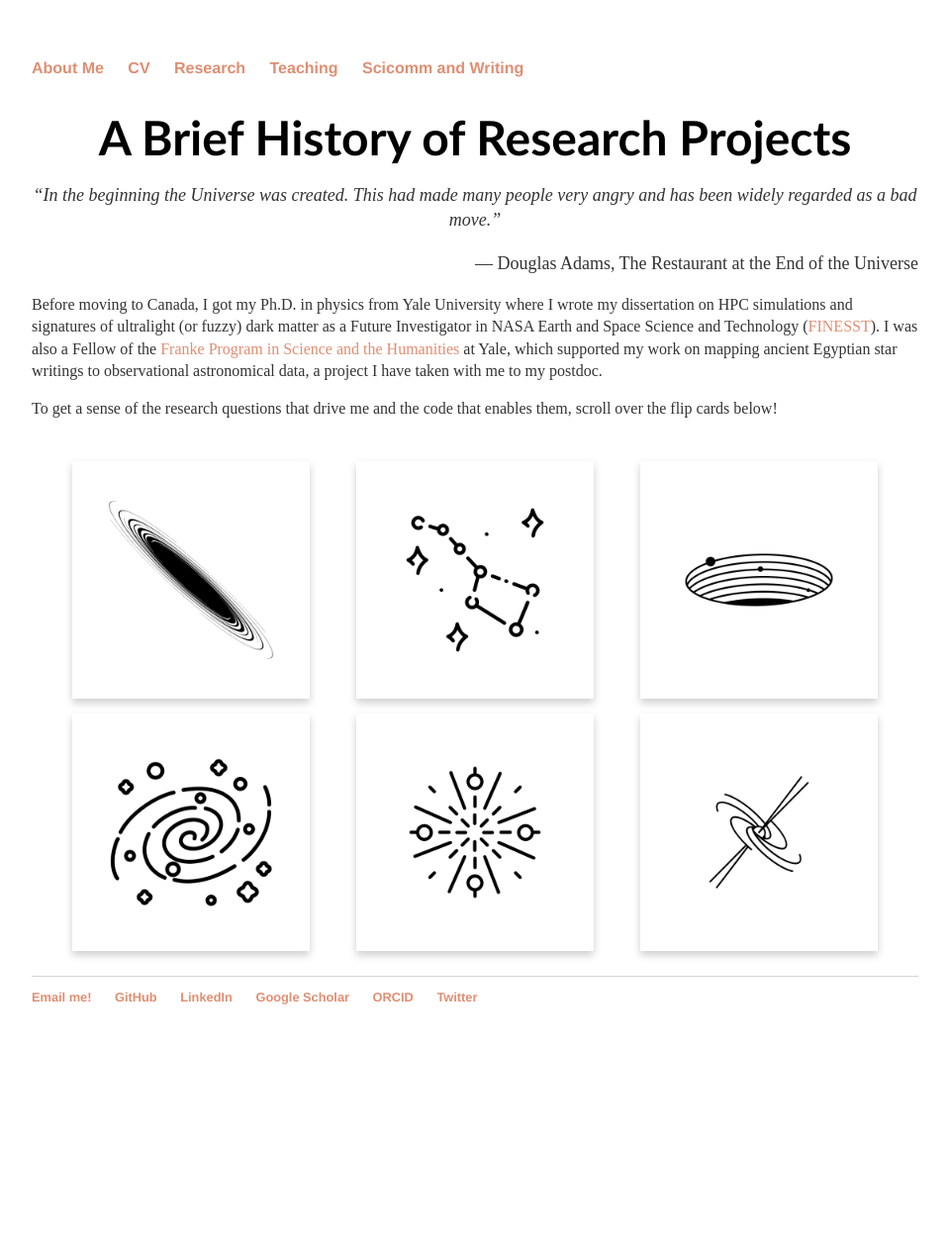
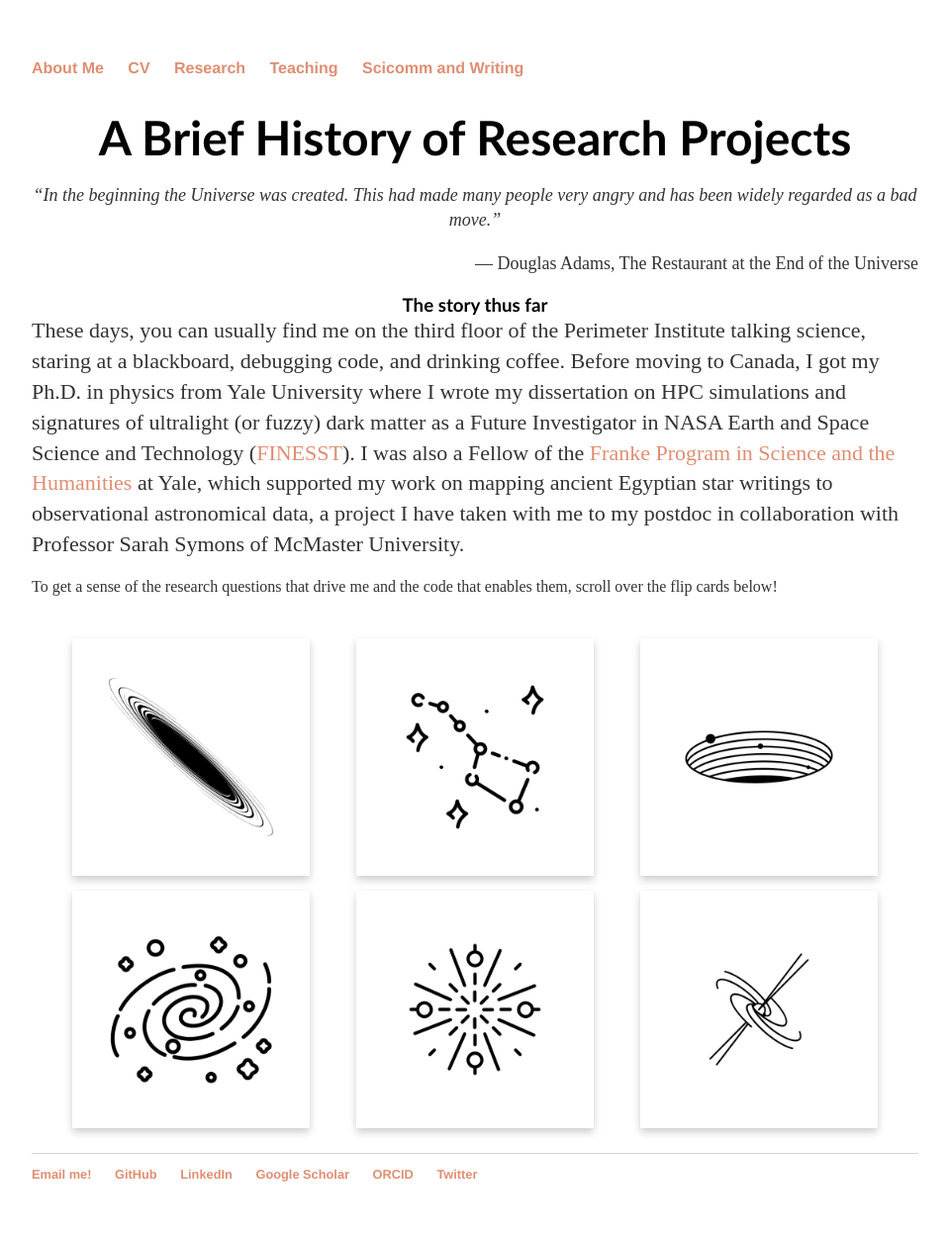
Before and after one commit to lunazagor/lunazagor.github.io, a Jekyll site: the page built from research/index.html, in a window 1280 px wide. Shown: the whole page at 99% size, without its empty margins (160-1119 px from the left). Built offline with Jekyll 4.4.1, drawn with Linux system fonts in a browser that asks for light colours; before the commit the page ends 1075 px from its top, so only the background shows below that.

Commit message:
font + heading

```diff
--- a/research/index.html
+++ b/research/index.html
@@ -123,7 +123,9 @@
 
 <p style="text-align:right;font-size:18px"> ― Douglas Adams, The Restaurant at the End of the Universe </p>
 
-<p> Before moving to Canada, I got my Ph.D. in physics from Yale University where I wrote my dissertation on HPC simulations and signatures of ultralight (or fuzzy) dark matter as a Future Investigator in NASA Earth and Space Science and Technology (<a href="https://nspires.nasaprs.com/external/viewrepositorydocument/cmdocumentid=753338/solicitationId=%7BE16CD59F-29DD-06C0-8971-CE1A9C252FD4%7D/viewSolicitationDocument=1/FINESST%20ASTRO20%20Proposal%20Selections.pdf">FINESST</a>). I was also a Fellow of the <a href="https://frankeprogram.yale.edu/">Franke Program in Science and the Humanities</a> at Yale, which supported my work on mapping ancient Egyptian star writings to observational astronomical data, a project I have taken with me to my postdoc.</p>
+<h3 style="text-align:center;font-family:optima;margin-bottom:0.0em"> The story thus far </h1>
+
+<p style="text-align:left;font-size:22px; display: inline" > These days, you can usually find me on the third floor of the Perimeter Institute talking science, staring at a blackboard, debugging code, and drinking coffee. Before moving to Canada, I got my Ph.D. in physics from Yale University where I wrote my dissertation on HPC simulations and signatures of ultralight (or fuzzy) dark matter as a Future Investigator in NASA Earth and Space Science and Technology (<a href="https://nspires.nasaprs.com/external/viewrepositorydocument/cmdocumentid=753338/solicitationId=%7BE16CD59F-29DD-06C0-8971-CE1A9C252FD4%7D/viewSolicitationDocument=1/FINESST%20ASTRO20%20Proposal%20Selections.pdf">FINESST</a>). I was also a Fellow of the <a href="https://frankeprogram.yale.edu/">Franke Program in Science and the Humanities</a> at Yale, which supported my work on mapping ancient Egyptian star writings to observational astronomical data, a project I have taken with me to my postdoc in collaboration with Professor Sarah Symons of McMaster University.</p>
 
 <p> To get a sense of the research questions that drive me and the code that enables them, scroll over the flip cards below!</p>
 
```
